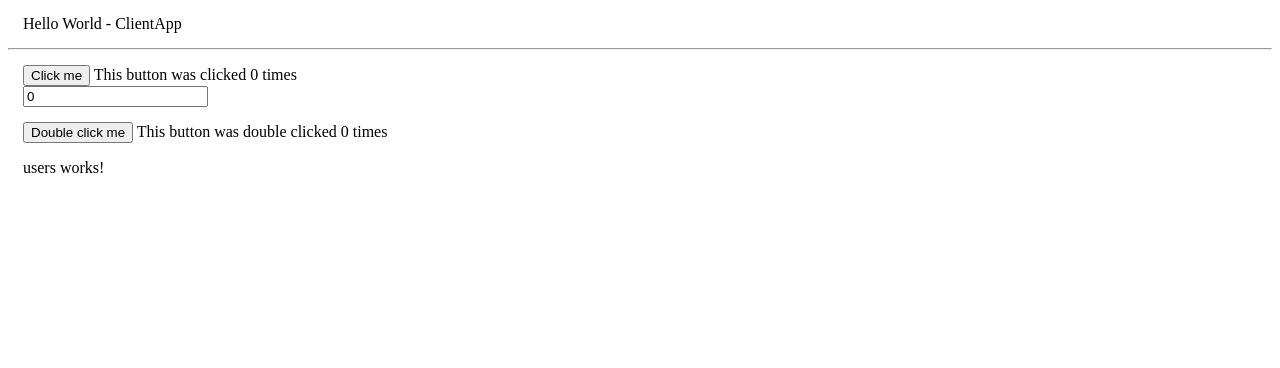
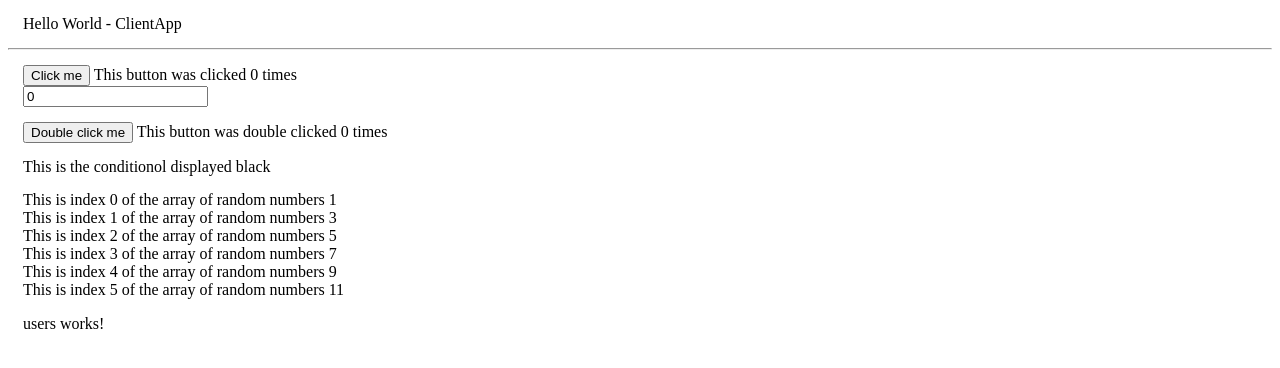
Before and after one commit to Versatilerz/angular-bootcamp, an Angular app: page / in a window 1280 px wide. Shown: the top 368 px of the page. Built offline with nearby package versions, Linux system fonts and the light colour scheme.

Commit message:
for loops

```diff
--- a/src/app/app.component.html
+++ b/src/app/app.component.html
@@ -5,6 +5,7 @@
 <div class="spaced">
   <button (click)="incrementClicked()">Click me</button>
   {{ "This button was clicked " + clicked + " times" }}
+  <div *ngIf="clicked > 5">You have clicked more then 5 times</div>
   <br />
   <!-- <input type="text" [value]="clicked" /> -->
   <input type="number" [(ngModel)]="clicked" />
@@ -13,6 +14,17 @@
   <button (dblclick)="incrementDoubleClicked()">Double click me</button>
   {{ "This button was double clicked " + doubleClicked + " times" }}
 </div>
+
+<div class="spaced" *ngIf="willShowBlock">
+  This is the conditionol displayed black
+</div>
+
+<div class="spaced">
+  <div *ngFor="let number of valuesToLoop; let i = index">
+    This is index {{ i }} of the array of random numbers {{ number }}
+  </div>
+</div>
+
 <div class="spaced">
   <app-users></app-users>
 </div>
--- a/src/app/app.component.ts
+++ b/src/app/app.component.ts
@@ -11,6 +11,10 @@ export class AppComponent {
   clicked: number = 0;
   doubleClicked: number = 0;
 
+  willShowBlock: boolean = true;
+
+  valuesToLoop: number[] = [1, 3, 5, 7, 9, 11];
+
   incrementClicked = () => {
     this.clicked += 1;
   };
```
